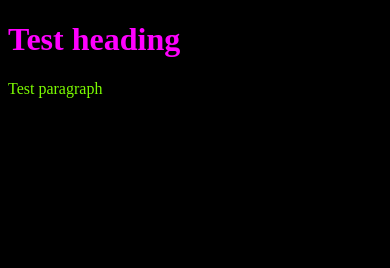
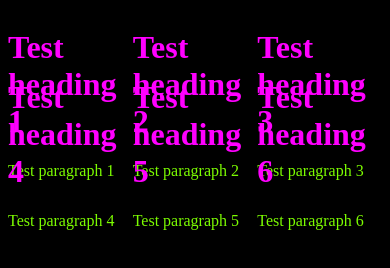
Before and after one commit to Steef3/steef3.github.io, a plain HTML site: page index.html in a window 390 px wide. Drawn offline with Linux system fonts and the light colour scheme.

Commit message:
Correcting responsiveness step 1

```diff
--- a/index.html
+++ b/index.html
@@ -9,8 +9,32 @@
     </head>
 
     <body>
-      <h1>Test heading</h1>
-        <p>Test paragraph</p>
+      <div class="container">
+        <div>
+        <h1>Test heading 1</h1>
+          <p>Test paragraph 1</p>
+        </div>
+        <div>
+        <h1>Test heading 2</h1>
+          <p>Test paragraph 2</p>
+        </div>
+        <div>
+        <h1>Test heading 3</h1>
+          <p>Test paragraph 3</p>
+        </div>
+        <div>
+        <h1>Test heading 4</h1>
+          <p>Test paragraph 4</p>
+        </div>
+        <div>
+        <h1>Test heading 5</h1>
+          <p>Test paragraph 5</p>
+        </div>
+        <div>
+        <h1>Test heading 6</h1>
+          <p>Test paragraph 6</p>
+        </div>
+      </div>
   </body>
 
   </html>
--- a/style.css
+++ b/style.css
@@ -9,6 +9,7 @@ p {
 }
 
 .container {
-  display: grid; grid-template-columns: 1fr 1fr 1fr;
+  display: grid;
+  grid-template-columns: 1fr 1fr 1fr;
   grid-template-rows: 50px 50px;
 }
```
